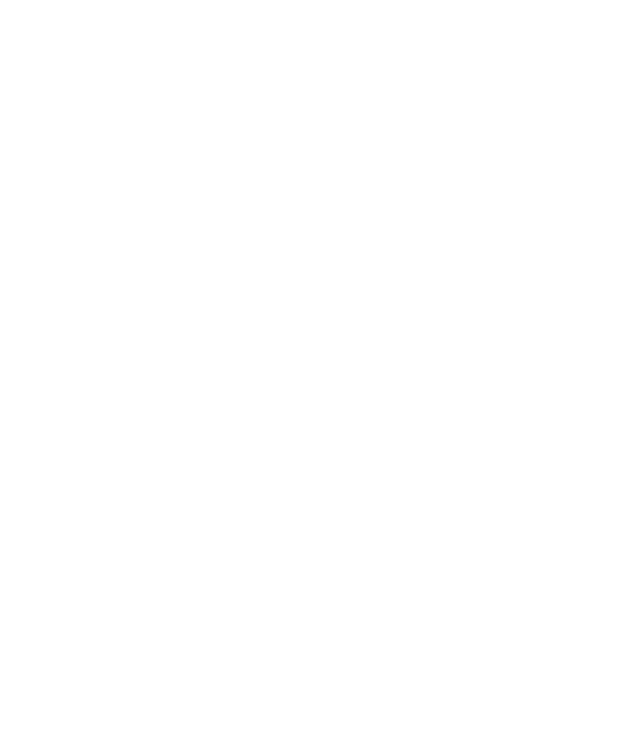
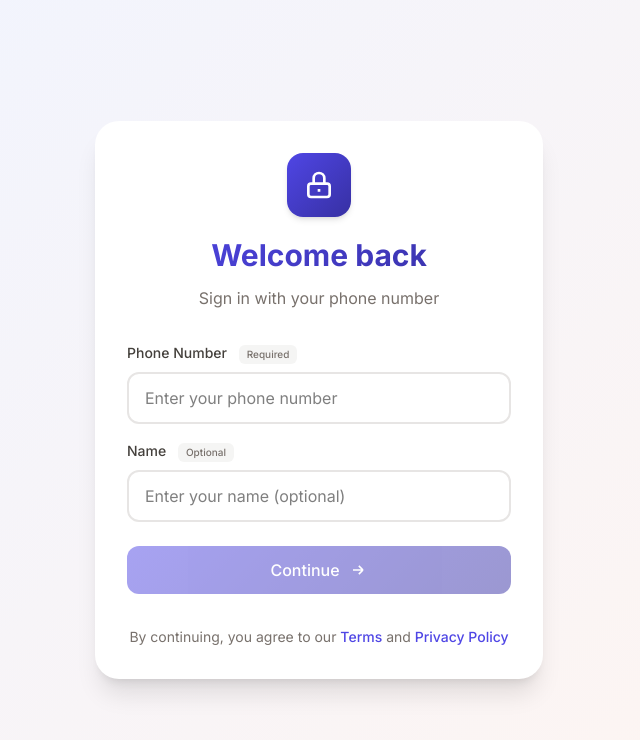
Before and after one commit to sakshimudgul/otpless_auth_frontend, a React (Vite) app: page /login in a window 1280 px wide. Before the commit this address had no page. Shown: the top 740 px of the page, without its empty margins (321-961 px from the left). Built offline with nearby package versions, Linux system fonts and the light colour scheme.

Commit message:
otp verification issue solve

```diff
--- a/src/App.jsx
+++ b/src/App.jsx
@@ -10,10 +10,20 @@ function App() {
   return (
     <BrowserRouter>
       <Routes>
-        <Route path="/" element={<PhoneLogin />} />
+        {/* Login route - matches "/login" */}
+        <Route path="/login" element={<PhoneLogin />} />
+
+        {/* Verify OTP route */}
         <Route path="/verify" element={<VerifyOtp />} />
+
+        {/* Dashboard route - protected */}
         <Route path="/dashboard" element={token ? <Dashboard /> : <Navigate to="/login" />} />
+
+        {/* Default route - redirect to login */}
         <Route path="/" element={<Navigate to="/login" />} />
+
+        {/* Catch all - redirect to login */}
+        <Route path="*" element={<Navigate to="/login" />} />
       </Routes>
     </BrowserRouter>
   );
--- a/src/components/Auth/PhoneLogin.jsx
+++ b/src/components/Auth/PhoneLogin.jsx
@@ -52,6 +52,16 @@ const styles = {
     color: colors.gray[700],
     marginBottom: '0.5rem',
   },
+  optionalBadge: {
+    display: 'inline-block',
+    marginLeft: '0.5rem',
+    padding: '0.125rem 0.5rem',
+    fontSize: '0.625rem',
+    fontWeight: '500',
+    color: colors.gray[500],
+    backgroundColor: colors.gray[100],
+    borderRadius: '0.375rem',
+  },
   input: {
     width: '100%',
     padding: '0.75rem 1rem',
@@ -104,10 +114,11 @@ const styles = {
 
 export default function PhoneLogin() {
   const [phone, setPhone] = useState('');
+  const [username, setUsername] = useState('');
   const [loading, setLoading] = useState(false);
-  const [isFocused, setIsFocused] = useState(false);
+  const [isFocused, setIsFocused] = useState({ phone: false, username: false });
   const navigate = useNavigate();
-  const { setIdentifier } = useAuthStore();
+  const { setIdentifier, setUserInfo } = useAuthStore();
 
   const handleSubmit = async (e) => {
     e.preventDefault();
@@ -115,7 +126,11 @@ export default function PhoneLogin() {
 
     setLoading(true);
     try {
-    // Send with 'phone' field
+      // Store username if provided
+      if (username) {
+        setUserInfo({ name: username });
+      }
+
       await sendOtp({ phone: phone });
       setIdentifier(phone);
       navigate('/verify');
@@ -125,10 +140,11 @@ export default function PhoneLogin() {
       setLoading(false);
     }
   };
-  const inputStyle = {
+
+  const getInputStyle = (field) => ({
     ...styles.input,
-    ...(isFocused && styles.inputFocus),
-  };
+    ...(isFocused[field] && styles.inputFocus),
+  });
 
   return (
     <div style={styles.container}>
@@ -146,21 +162,37 @@ export default function PhoneLogin() {
         </div>
 
         <form onSubmit={handleSubmit}>
-          <div style={{ marginBottom: '1.5rem' }}>
-            <label style={styles.label}>Phone Number</label>
+          <div style={{ marginBottom: '1rem' }}>
+            <label style={styles.label}>
+              Phone Number <span style={styles.optionalBadge}>Required</span>
+            </label>
             <input
               type="tel"
-              placeholder="+1 234 567 8900"
+              placeholder="Enter your phone number"
               value={phone}
               onChange={(e) => setPhone(e.target.value)}
-              onFocus={() => setIsFocused(true)}
-              onBlur={() => setIsFocused(false)}
-              style={inputStyle}
+              onFocus={() => setIsFocused({ ...isFocused, phone: true })}
+              onBlur={() => setIsFocused({ ...isFocused, phone: false })}
+              style={getInputStyle('phone')}
+              disabled={loading}
+              required
+            />
+          </div>
+
+          <div style={{ marginBottom: '1.5rem' }}>
+            <label style={styles.label}>
+              Name <span style={styles.optionalBadge}>Optional</span>
+            </label>
+            <input
+              type="text"
+              placeholder="Enter your name (optional)"
+              value={username}
+              onChange={(e) => setUsername(e.target.value)}
+              onFocus={() => setIsFocused({ ...isFocused, username: true })}
+              onBlur={() => setIsFocused({ ...isFocused, username: false })}
+              style={getInputStyle('username')}
               disabled={loading}
             />
-            <p style={{ fontSize: '0.75rem', color: colors.gray[500], marginTop: '0.5rem' }}>
-              We'll send you a 6-digit verification code
-            </p>
           </div>
 
           <button
--- a/src/components/Auth/VerifyOtp.jsx
+++ b/src/components/Auth/VerifyOtp.jsx
@@ -89,7 +89,9 @@ export default function VerifyOtp() {
   const [canResend, setCanResend] = useState(false);
   const inputRefs = useRef([]);
   const navigate = useNavigate();
-  const { identifier, setToken, setUser } = useAuthStore();
+
+  // Get all needed values from auth store
+  const { identifier, tempUserInfo, setToken, setUser } = useAuthStore();
 
   useEffect(() => {
     if (inputRefs.current[0]) inputRefs.current[0].focus();
@@ -130,22 +132,31 @@ export default function VerifyOtp() {
 
     setLoading(true);
     try {
-    // Send with 'phone' and 'otp' fields
+      // Get username from tempUserInfo if available
+      const username = tempUserInfo?.name || null;
+
       const { token, user } = await verifyOtp({
-      identifier: identifier,  // This will be mapped to 'phone' in authService
+        phone: identifier,  // Use 'phone' as the field name
         otp: otpCode,
-      name: username || null
+        name: username
       });
       setToken(token);
       setUser(user);
       navigate('/dashboard');
     } catch (error) {
+      console.error('Verify error:', error.response?.data);
       alert(error.response?.data?.error || 'Invalid OTP');
       setOtp(['', '', '', '', '', '']);
       inputRefs.current[0]?.focus();
     } finally {
       setLoading(false);
     }
+  };
+
+  const handleResend = async () => {
+    setTimeLeft(300);
+    setCanResend(false);
+    alert('New OTP sent successfully!');
   };
 
   return (
@@ -202,7 +213,7 @@ export default function VerifyOtp() {
             </p>
           ) : (
             <button
-              onClick={() => {/* Implement resend */}}
+              onClick={handleResend}
               style={{ color: colors.primary[600], fontSize: '0.875rem', background: 'none', border: 'none', cursor: 'pointer' }}
             >
               Resend verification code
@@ -211,7 +222,7 @@ export default function VerifyOtp() {
         </div>
 
         <button
-          onClick={() => navigate('/login/phone')}
+          onClick={() => navigate('/login')}
           style={styles.ghostButton}
         >
           ← Back to login
--- a/src/index.css
+++ b/src/index.css
@@ -1,8 +1,7 @@
+@import url('https://fonts.googleapis.com/css2?family=Inter:ital,wght@0,300;0,400;0,500;0,600;0,700;1,400&display=swap');
 @import "tailwindcss";
 
 
-
-@import url('https://fonts.googleapis.com/css2?family=Inter:ital,wght@0,300;0,400;0,500;0,600;0,700;1,400&display=swap');
 
 * {
   margin: 0;
--- a/src/services/authService.js
+++ b/src/services/authService.js
@@ -1,17 +1,16 @@
+// frontend/src/services/authService.js
 import api from './api';
 
 export const sendOtp = async (data) => {
-  // Send with 'phone' field
   const response = await api.post('/auth/send-otp', {
-    phone: data.phone || data.phoneNumber
+    phone: data.phone
   });
   return response.data;
 };
 
 export const verifyOtp = async (data) => {
-  // Send with 'phone' and 'otp' fields
   const response = await api.post('/auth/verify-otp', {
-    phone: data.identifier || data.phone,
+    phone: data.phone,  // Make sure this is 'phone', not 'identifier'
     otp: data.otp,
     name: data.name
   });
--- a/src/store/authStore.js
+++ b/src/store/authStore.js
@@ -1,3 +1,4 @@
+// frontend/src/store/authStore.js
 import { create } from 'zustand';
 import { persist } from 'zustand/middleware';
 
@@ -7,13 +8,15 @@ export const useAuthStore = create(
       token: null,
       user: null,
       identifier: null,
+      tempUserInfo: null,  // Make sure this exists
       setToken: (token) => set({ token }),
       setUser: (user) => set({ user }),
       setIdentifier: (identifier) => set({ identifier }),
-      logout: () => set({ token: null, user: null, identifier: null }),
+      setUserInfo: (info) => set({ tempUserInfo: info }),
+      logout: () => set({ token: null, user: null, identifier: null, tempUserInfo: null }),
     }),
     {
-      name: 'auth-storage', // unique name for localStorage
+      name: 'auth-storage',
     }
   )
 );
```
Lines whose indentation alone changed are shown as unchanged.
